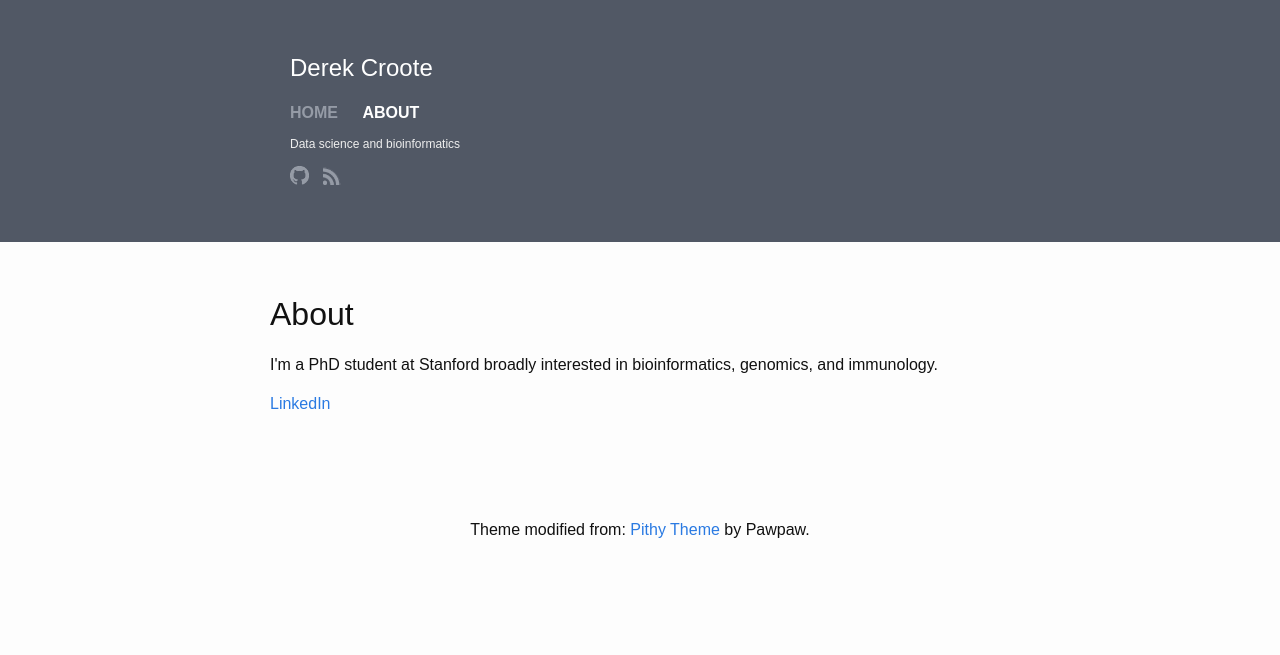
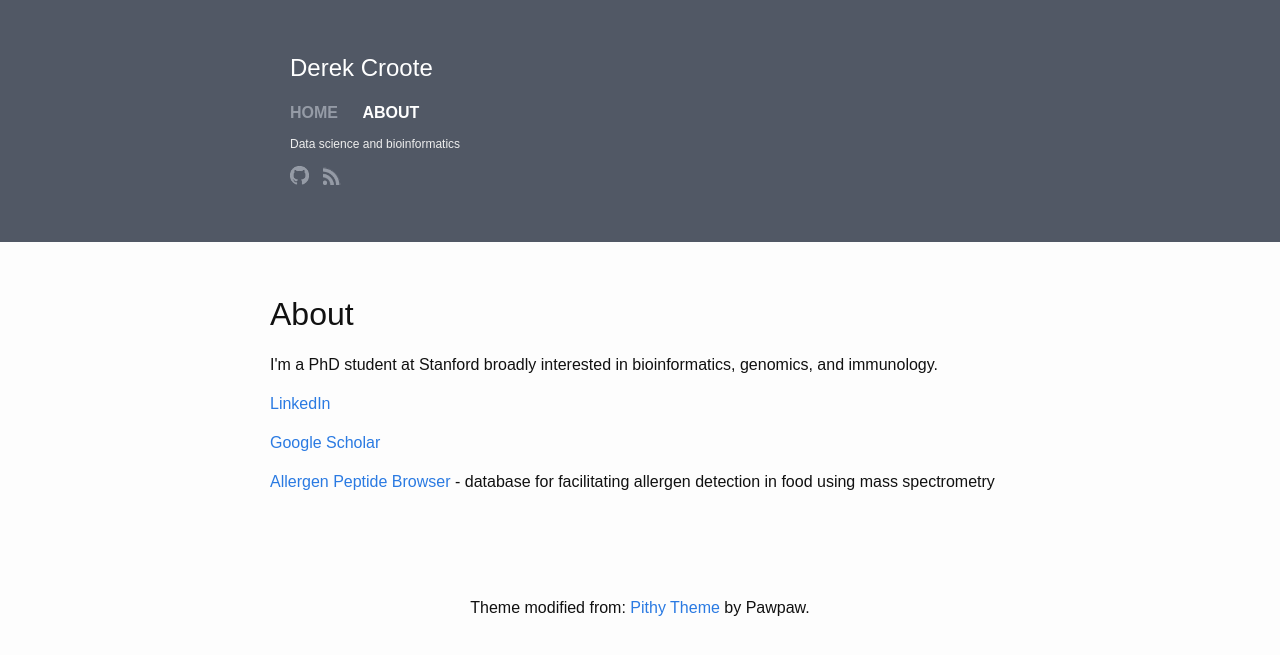
Before and after one commit to dcroote/dcroote.github.io, a Jekyll site: the page built from about.md, in a window 1280 px wide. Shown: the top 655 px of the page. Built offline with Jekyll 4.4.1, drawn with Linux system fonts in a browser that asks for light colours.

Commit message:
Update about

```diff
--- a/about.md
+++ b/about.md
@@ -7,7 +7,8 @@ permalink: /about/
   <p>I'm a PhD student at Stanford broadly interested in bioinformatics, genomics, and immunology.</p>
 
   <p><a href="https://www.linkedin.com/in/dcroote" target="_blank">LinkedIn</a></p>
-
+  <p><a href="https://scholar.google.com/citations?user=PevRGmgAAAAJ&hl=en" target="_blank">Google Scholar</a></p>
+  <p><a href="https://www.allergenpeptidebrowser.org/" target="_blank">Allergen Peptide Browser</a> - database for facilitating allergen detection in food using mass spectrometry</p>
 
 <br />
 <br />
```
